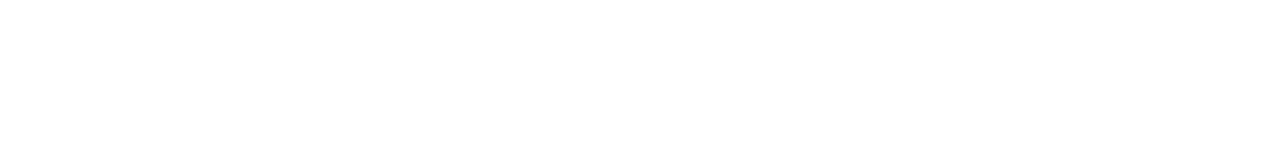
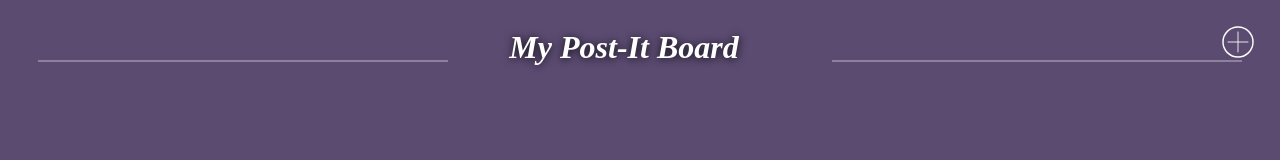
Before and after one commit to pmrt/post-it, a plain HTML site: page view/postit.html in a window 1280 px wide. Drawn offline with Linux system fonts and the light colour scheme.

Commit message:
added some UI

```diff
--- a/view/css/postit.css
+++ b/view/css/postit.css
@@ -0,0 +1,41 @@
+* {
+	box-sizing: border-box;
+	color: white;
+	margin: 0;
+}
+
+body {
+ 	background-color: #5B4B71;
+}
+
+#title {
+	margin: 2%;
+	text-align: center;
+	display: flex;
+	justify-content: flex-end;
+	align-items: baseline;
+}
+
+#title h1 {
+	font-style: italic;
+	text-shadow: 0px 1px 8px rgba(2, 2, 2, 0.89);
+	flex-grow: 1;
+}
+
+#line-1 {
+	position: absolute;
+	width: 32vw;
+	height: 0.2px;
+	top: 7.5%;
+	left: 3%;
+	border: 0.1px solid rgba(255,255,255, 0.3);
+}
+
+#line-2 {
+	position: absolute;
+	width: 32vw;
+	height: 0.2px;
+	top: 7.5%;
+	right: 3%;
+	border: 0.1px solid rgba(255,255,255, 0.3);
+}
--- a/view/postit.html
+++ b/view/postit.html
@@ -2,9 +2,37 @@
 <html lang="en">
 <head>
 	<meta charset="UTF-8">
-	<title>My Pos-it Board</title>
+	<meta name="viewport" content="width=device-width, initial-scale=1.0">
+	<link rel="stylesheet" href="../view/css/postit.css">
+	<title>My Post-It Board</title>
 </head>
 <body>
 
+
+<!--<svg id="line-1" width="1000" height="10" viewBox="0 0 32 32" version="1.1" xmlns="http://www.w3.org/2000/svg" xmlns:xlink="http://www.w3.org/1999/xlink" xml:space="preserve" style="fill-rule:evenodd;clip-rule:evenodd;stroke-linecap:round;stroke-linejoin:round;stroke-miterlimit:1.41421;">
+	    <path d="M1.381,15L30000.531,15" style="fill:none;stroke-width:1.2px;stroke:white;"/>
+</svg>-->
+
+<hr id="line-1">
+<hr id="line-2">
+
+<div id="title">
+	<h1>My Post-It Board</h1>
+	<a href="#"><svg width="32" height="32" viewBox="0 0 32 32" version="1.1" xmlns="http://www.w3.org/2000/svg" xmlns:xlink="http://www.w3.org/1999/xlink" xml:space="preserve" style="fill-rule:evenodd;clip-rule:evenodd;stroke-linecap:round;stroke-linejoin:round;stroke-miterlimit:1.41421;">
+	    <g transform="matrix(1.42252,-2.75933e-17,-2.77916e-17,1.48355,-8.16081,-5.67707)">
+	        <ellipse cx="16.985" cy="14.612" rx="10.545" ry="10.111" style="fill:rgb(235,235,235);fill-opacity:0;stroke-width:1px;stroke:white;"/>
+	    </g>
+	    <g transform="matrix(1,8.98511e-18,6.66234e-18,0.714286,3.59237e-15,4.53172)">
+	        <path d="M16,2L16,30" style="fill:none;stroke-width:1px;stroke:white;"/>
+	    </g>
+	    <g transform="matrix(6.12323e-17,-1,0.715828,4.38319e-17,4.52515,32)">
+	        <path d="M16,2.014L16,30" style="fill:none;stroke-width:1px;stroke:white;"/>
+	    </g>
+	</svg></a>
+	<!--<svg class="svg-icon" width="32" heigth="32" viewBox="0 0 20 20">
+							<path d="M17.114,3.923h-4.589V2.427c0-0.252-0.207-0.459-0.46-0.459H7.935c-0.252,0-0.459,0.207-0.459,0.459v1.496h-4.59c-0.252,0-0.459,0.205-0.459,0.459c0,0.252,0.207,0.459,0.459,0.459h1.51v12.732c0,0.252,0.207,0.459,0.459,0.459h10.29c0.254,0,0.459-0.207,0.459-0.459V4.841h1.511c0.252,0,0.459-0.207,0.459-0.459C17.573,4.127,17.366,3.923,17.114,3.923M8.394,2.886h3.214v0.918H8.394V2.886z M14.686,17.114H5.314V4.841h9.372V17.114z M12.525,7.306v7.344c0,0.252-0.207,0.459-0.46,0.459s-0.458-0.207-0.458-0.459V7.306c0-0.254,0.205-0.459,0.458-0.459S12.525,7.051,12.525,7.306M8.394,7.306v7.344c0,0.252-0.207,0.459-0.459,0.459s-0.459-0.207-0.459-0.459V7.306c0-0.254,0.207-0.459,0.459-0.459S8.394,7.051,8.394,7.306" style="fill:white"/></path>
+						</svg>-->
+</div>
+
 </body>
 </html>
--- a/view/script/graph.js
+++ b/view/script/graph.js
@@ -0,0 +1,3 @@
+class PostItView {
+
+}
```
Also changed, not shown: app/app.js (+15 -0 lines).
